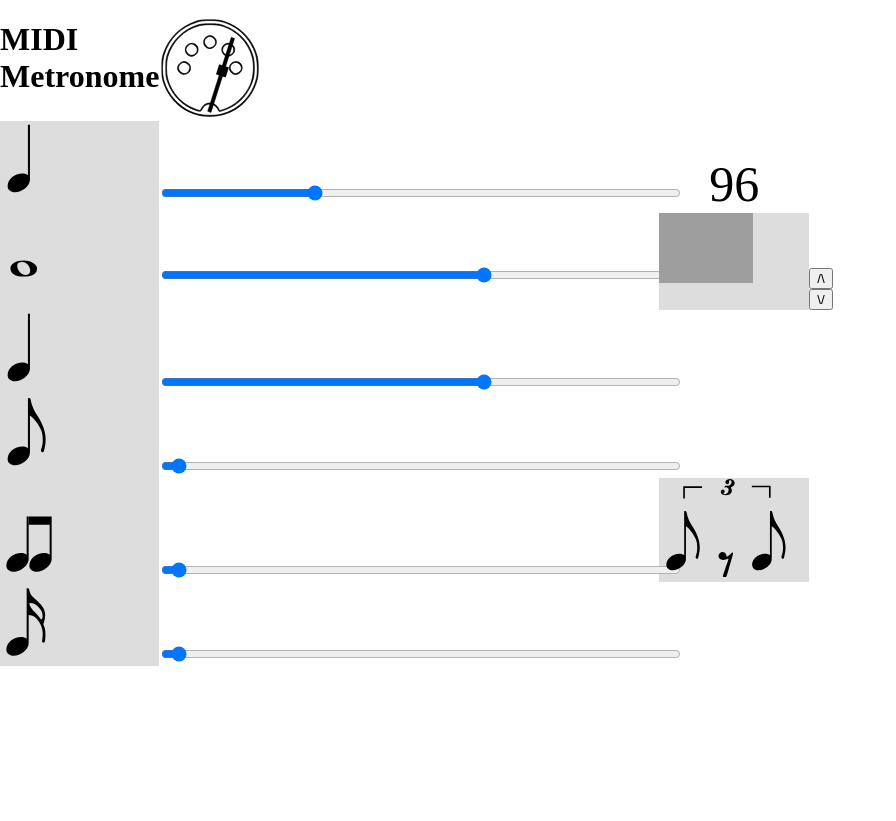
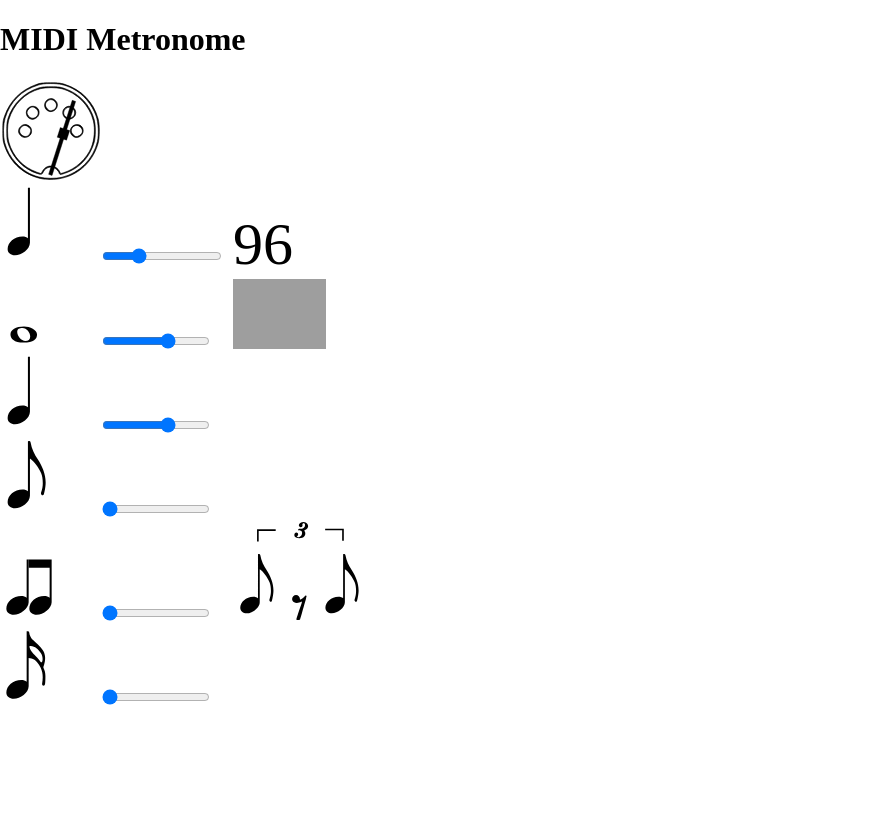
Before and after one commit to nathan-stewart/mclick, a Flask app: page / in a window 1280 px wide. Shown: the whole page, without its empty margins (0-896 px from the left). Before the commit the page ends 666 px from the top, so only its background shows below. Run offline with Flask 2, Linux system fonts and the light colour scheme; some libraries are stand-ins or nearby versions; grey boxes are pictures that could not be loaded.

Commit message:
html cleanup, css

```diff
--- a/templates/index.html
+++ b/templates/index.html
@@ -17,47 +17,41 @@
       width: 100%;
     }
 
-    .row{
-      display:table-caption;
-      vertical-align: top;
-      width: 100%;
-      height: 25%;
-      }
-
-     #row {
+     .row {
       display:table-row;
       width: 100%;
       height: 12.5%;
     }
 
+    .logo {
+      display: table-cell;
+      width: 50%;
+      align: center;
+    }
+
+    .cell {
+      display:table-cell;
+    }
+
     .column {
-      display:table-cell;
-
+      display:table-column;
     }
 
     .legend-column {
-      width: 40px;
-      background: #ddd;
+      width:100px;
     }
 
     .slidecontainer {
-      width:500px;
+      width:90%;
     }
 
     input[type="range"] {
-      width: 100%;
-      padding: 0px 10px;
-      background: repeating-linear-gradient(to right,
-      #ccc,
-      #ccc 0%,
-      #ccc 66%,
-      #ccc 100%);
+      width: 90%;
     }
 
     .param_text {
-      padding: 50px;
       align-content: center;
-      font-size: 50px;
+      font-size: 60px;
     }
 
 
@@ -118,27 +112,25 @@
       }
     </script>
 
-    <div style="display:table">
-        <div style="display:table-row;">
-          <div style="display:table-caption;">
-            <h1>MIDI Metronome</h1>
-          </div>   <!-- display:table-caption -->
-          <div style="display:table-cell;">
+    <div class="container-fluid">
+      <div class="col-xs-9" >
+        <h1>MIDI Metronome<h1>
+      </div> <!-- cell -->
+      <div class="col-xs-3">
         <img alt="Mclick Logo" src="../static/mclick.svg" height="100">
-          </div>   <!-- display:table-cell -->
-        </div> <!-- display:table-row -->
+      </div> <!-- cell -->
+    </div>  <!-- table -->
 
-        <div style="display:table-row;">
-            <div class="legend-column" style="display:table-cell">
+    <div class="container-fluid">
+      <div class="row">
+        <div class="col-xs-1" style="display:table-cell">
           <img alt="quarter note" src="../static/quarter.svg" height="80">
         </div>   <!-- display:table-cell -->
-            <div style="display:table-cell;">
-              <div class="slidecontainer">
+          <div class="col-xs-9">
               <!-- onSlideCompleted → -->
               <input type="range" min=40 max=240 value={{ parameters.tempo }} class="slider" oninput="update_tempo_drag()" onchange="send_updates()" id="tempo_slider">
          </div>  <!-- slidecontainer -->
-           </div>   <!-- display:table-cell -->
-           <div style="display:table-cell;">
+       <div class="col-xs-2" style="display:table-cell;">
          <output class="param_text" name="tempo_output" id="tempo_output">{{ parameters.tempo }}</output>
        </div>   <!-- display:table-cell -->
       </div>  <!-- display:table-row -->
@@ -159,13 +151,16 @@
             <input type="hidden" id="measure_length" value="{{ parameters.measure_length }}" >
             <input type="hidden" id="measure_options" value="{{ parameters.measure_options }}" >
           </div>   <!-- display:table-cell -->
-          <div style="display:table-cell">
-            <div style="display:table-row;">
+
+          <div class="column" >
+              <div class="row" style="display:table-row;">
                   <button type="button" onclick="meter_clicked(this.id)" id="meter_up" title="up">/\</button>
               </div>   <!-- display:table-row -->
-            <div style="display:table-row;">
+              <div class="cell" style="display:table-row;">
                   <button type="button"  onclick="meter_clicked(this.id)" id="meter_down" title="down">\/</button>
               </div> <!-- display:table-row -->
+            </div> <!-- column -->
+          </div> <!-- row -->
           </div>   <!-- display:table-cell -->
         </div> <!-- row -->
 
```
Lines whose indentation alone changed are shown as unchanged.
